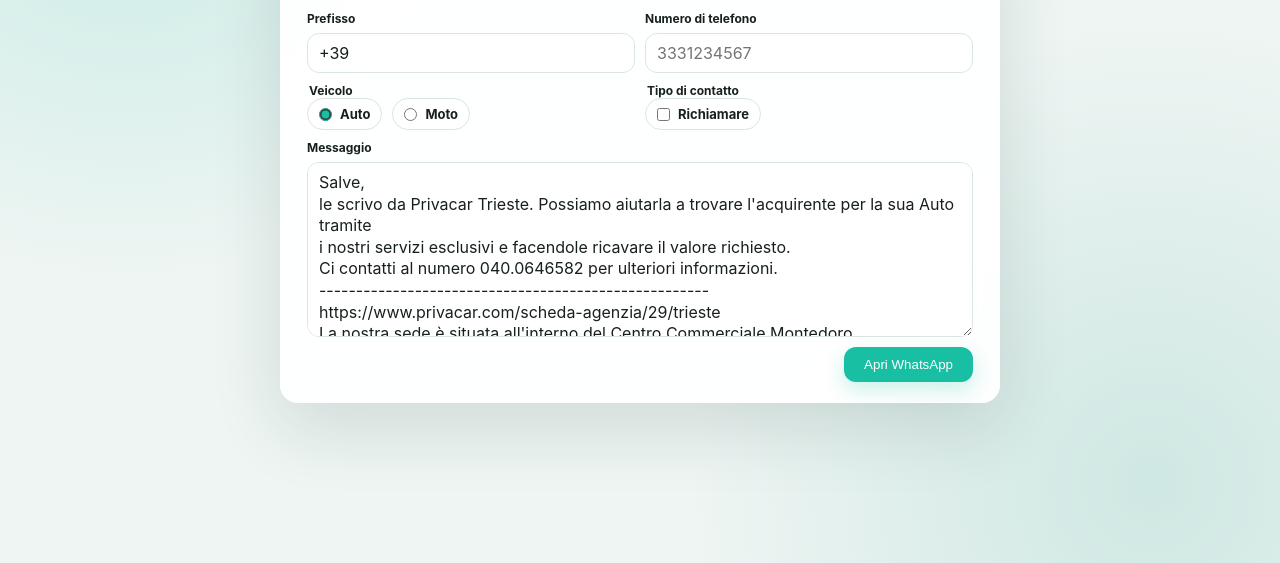
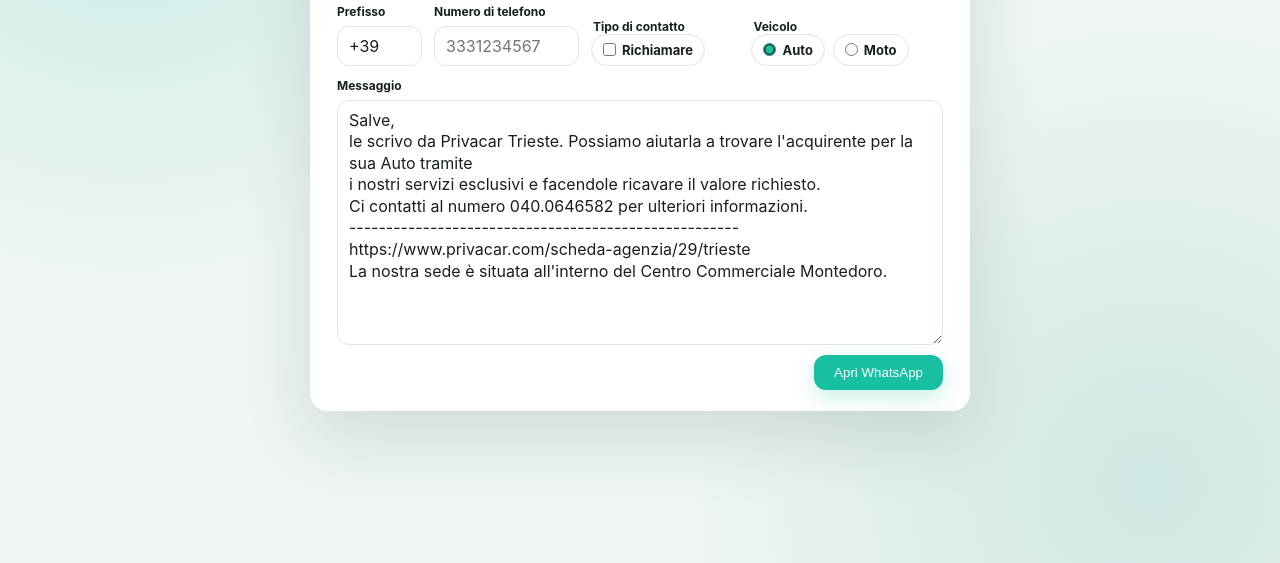
Before and after one commit to gestionedigitalesrl-oss/NewWA, a plain HTML site: page index.html in a window 1280 px wide. Shown: the part 237-800 px from the top of the page. Drawn offline with Linux system fonts and the light colour scheme.

Commit message:
Add files via upload

```diff
--- a/index.html
+++ b/index.html
@@ -37,7 +37,7 @@
     }
 
     .card {
-      width: min(100%, 720px);
+      width: min(100%, 660px);
       background: var(--card);
       border: 1px solid rgba(255,255,255,.8);
       border-radius: var(--radius);
@@ -50,14 +50,16 @@
     h1 { margin: 0 0 4px; font-size: clamp(21px, 3vw, 27px); letter-spacing: -.03em; }
     .subtitle { margin: 0; color: var(--muted); font-size: 13px; }
 
-    .grid {
+    .controls-row {
       display: grid;
-      grid-template-columns: 1fr 1fr;
-      gap: 10px;
+      grid-template-columns: 85px 145px auto auto;
+      gap: 12px;
+      align-items: end;
+      margin-bottom: 12px;
     }
 
     .field { display: flex; flex-direction: column; gap: 7px; }
-    .field.full { grid-column: 1 / -1; }
+    .field.full { width: 100%; }
 
     label, legend {
       font-size: 12px;
@@ -76,15 +78,20 @@
       transition: border-color .18s, box-shadow .18s;
     }
 
+    #pref {
+      width: 85px;
+      padding-left: 11px;
+      padding-right: 8px;
+      text-align: left;
+    }
+
+    #numero {
+      width: 145px;
+    }
+
     input:focus, textarea:focus {
       border-color: var(--brand);
       box-shadow: 0 0 0 4px var(--focus);
-    }
-
-    .phone {
-      display: grid;
-      grid-template-columns: 105px 1fr;
-      gap: 8px;
     }
 
     fieldset {
@@ -92,15 +99,15 @@
       margin: 0;
       padding: 0;
       display: flex;
-      flex-wrap: wrap;
-      gap: 10px;
+      flex-wrap: nowrap;
+      gap: 8px;
     }
 
     .choice {
       position: relative;
       display: inline-flex;
       align-items: center;
-      gap: 8px;
+      gap: 6px;
       padding: 7px 11px;
       border: 1px solid var(--border);
       border-radius: 999px;
@@ -108,12 +115,13 @@
       cursor: pointer;
       user-select: none;
       font-size: 13px;
+      white-space: nowrap;
     }
 
     .choice input { width: auto; margin: 0; accent-color: var(--brand); }
 
     textarea {
-      min-height: 175px;
+      min-height: 245px;
       resize: vertical;
       line-height: 1.35;
     }
@@ -147,11 +155,14 @@
     button:hover { background: var(--brand-dark); transform: translateY(-1px); }
     button:active { transform: translateY(0); }
 
-    @media (max-width: 600px) {
+    @media (max-width: 680px) {
       body { padding: 6px; }
       .card { padding: 14px 12px; }
-      .grid { grid-template-columns: 1fr; }
-      .field.full { grid-column: auto; }
+      .controls-row {
+        grid-template-columns: 1fr;
+        gap: 10px;
+      }
+      #pref, #numero { width: 100%; }
       .actions { align-items: stretch; flex-direction: column; }
       button { width: 100%; }
     }
@@ -166,17 +177,28 @@
     </header>
 
     <form id="waForm" novalidate>
-      <div class="grid">
+      <div class="controls-row">
+        <!-- 1. Prefisso -->
         <div class="field">
           <label for="pref">Prefisso</label>
-          <input id="pref" name="pref" type="tel" inputmode="tel" value="+39" autocomplete="tel-country-code">
+          <input id="pref" name="pref" type="tel" inputmode="tel" value="+39" maxlength="7" size="7" autocomplete="tel-country-code">
         </div>
 
+        <!-- 2. Numero di telefono -->
         <div class="field">
           <label for="numero">Numero di telefono</label>
-          <input id="numero" name="numero" type="tel" inputmode="tel" autocomplete="tel" placeholder="3331234567" required>
+          <input id="numero" name="numero" type="tel" inputmode="tel" maxlength="10" size="10" autocomplete="tel" placeholder="3331234567" required>
         </div>
 
+        <!-- 3. Tipo di contatto -->
+        <div class="field">
+          <fieldset>
+            <legend>Tipo di contatto</legend>
+            <label class="choice"><input id="RIC" type="checkbox" name="richiamare"> Richiamare</label>
+          </fieldset>
+        </div>
+
+        <!-- 4. Veicolo -->
         <div class="field">
           <fieldset>
             <legend>Veicolo</legend>
@@ -184,18 +206,11 @@
             <label class="choice"><input type="radio" name="prom" value="Moto"> Moto</label>
           </fieldset>
         </div>
+      </div>
 
-        <div class="field">
-          <fieldset>
-            <legend>Tipo di contatto</legend>
-            <label class="choice"><input id="RIC" type="checkbox" name="richiamare"> Richiamare</label>
-          </fieldset>
-        </div>
-
-        <div class="field full">
-          <label for="testo">Messaggio</label>
-          <textarea id="testo" name="testo" required></textarea>
-        </div>
+      <div class="field full">
+        <label for="testo">Messaggio</label>
+        <textarea id="testo" name="testo" required></textarea>
       </div>
 
       <div class="actions">
@@ -213,6 +228,14 @@
       const testo = document.querySelector("#testo");
       const richiamare = document.querySelector("#RIC");
       const status = document.querySelector("#status");
+
+      numero.addEventListener("input", () => {
+        numero.value = numero.value.replace(/\D/g, "").slice(0, 10);
+      });
+
+      pref.addEventListener("input", () => {
+        pref.value = pref.value.slice(0, 7);
+      });
 
       const links = {
         Auto: "https://www.privacar.com/scheda-agenzia/29/trieste",
@@ -279,11 +302,9 @@
         window.open(url, "_blank", "noopener,noreferrer");
       });
 
-      // Mantiene la compatibilità con il vecchio parametro ?CELLNUM=...
       const cellnum = getParams().get("CELLNUM");
       if (cellnum) numero.value = cellnum;
 
-      // Mantiene il comportamento iniziale del vecchio form.
       if (!testo.value.trim()) updateMessage();
     })();
   </script>
```
